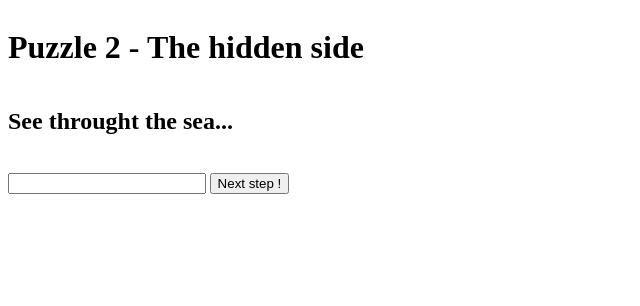
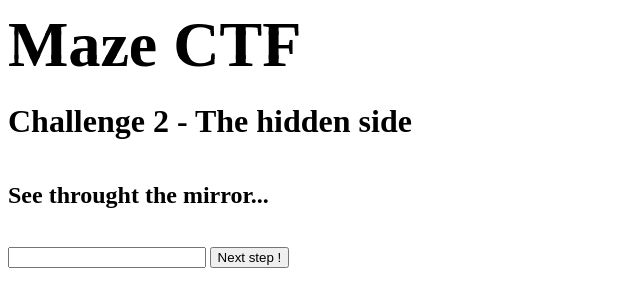
Before and after one commit to BarashKa01/Maze-CTF, a plain HTML site: page puzzle2.html in a window 1280 px wide. Shown: the whole page, without its empty margins (0-640 px from the left). Drawn offline with Linux system fonts and the light colour scheme.

Commit message:
Added little UI fancy glitch on Title

```diff
--- a/index.css
+++ b/index.css
@@ -11,3 +11,55 @@ input {
 .hidden {
     opacity: 0%
 }
+
+.title {
+    display: grid;
+    grid-template-columns: 1fr;
+  }
+
+  .title span {
+    font-weight: bold;
+    grid-row-start: 1;
+    grid-column-start: 1;
+    font-size: 4rem;
+    --stack-height: calc(100% / var(--titles) - 1px);
+    --inverse-index: calc(calc(var(--titles) - 1) - var(--index));
+    --clip-top: calc(var(--stack-height) * var(--index));
+    --clip-bottom: calc(var(--stack-height) * var(--inverse-index));
+    clip-path: inset(var(--clip-top) 0 var(--clip-bottom) 0);
+    animation: stack 340ms cubic-bezier(.46,.29,0,1.24) 1 backwards calc(var(--index) * 120ms), glitch 2s ease infinite 2s alternate-reverse;
+  }
+
+  .title span:nth-child(odd) { --glitch-translate: 8px; }
+  .title span:nth-child(even) { --glitch-translate: -8px; }
+
+  @keyframes title {
+    0% {
+      opacity: 0;
+      transform: translateX(-50%);
+      text-shadow: -2px 3px 0 red, 2px -3px 0 blue;
+    };
+    60% {
+      opacity: 0.5;
+      transform: translateX(50%);
+    }
+    80% {
+      transform: none;
+      opacity: 1;
+      text-shadow: 2px -3px 0 red, -2px 3px 0 blue;
+    }
+    100% {
+      text-shadow: none;
+    }
+  }
+
+  @keyframes glitch {
+    0% {
+      text-shadow: -2px 3px 0 red, 2px -3px 0 blue;
+      transform: translate(var(--glitch-translate));
+    }
+    2% {
+      text-shadow: 2px -3px 0 red, -2px 3px 0 blue;
+    }
+    4%, 100% {  text-shadow: none; transform: none; }
+  }
--- a/puzzle2.html
+++ b/puzzle2.html
@@ -12,8 +12,14 @@
 
 <body>
     <div class="container">
-        <h1>Puzzle 2 - The hidden side</h1>
-        <h2>See throught the sea...</h2>
+        <div class="title" style="--titles: 3;">
+            <span style="--index: 0;">Maze CTF</span>
+            <span style="--index: 1;">Maze CTF</span>
+            <span style="--index: 2;">Maze CTF</span>
+        </div>
+
+        <h1>Challenge 2 - The hidden side</h1>
+        <h2>See throught the mirror...</h2>
         <div class="hidden">
             <div>
                 <div>
```
Also changed, not shown: index.html (+8 -1 lines), puzzle3.html (+7 -1 lines).
